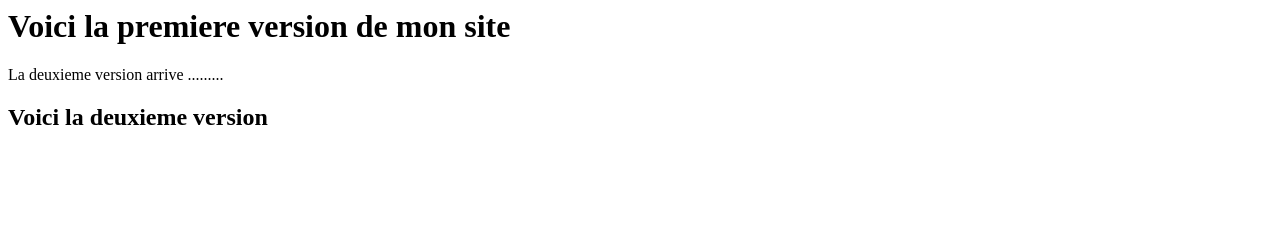
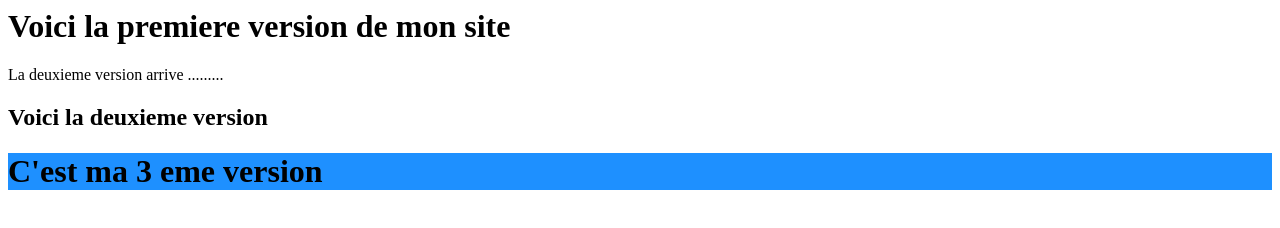
Before and after one commit to ydjadmin/GUARDIA, a plain HTML site: page index.html in a window 1280 px wide. Drawn offline with Linux system fonts and the light colour scheme.

Commit message:
ma 2 eme version du site

```diff
--- a/index.html
+++ b/index.html
@@ -6,5 +6,7 @@
 
 <h2> Voici la deuxieme version </h2>
 
+
+<h1 style="background-color:DodgerBlue;">C'est ma 3 eme version</h1>
 </body>
 </html>
```
